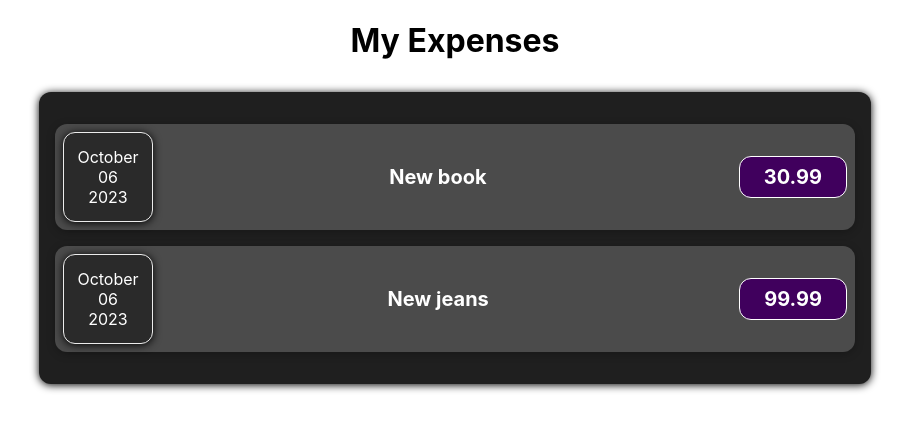
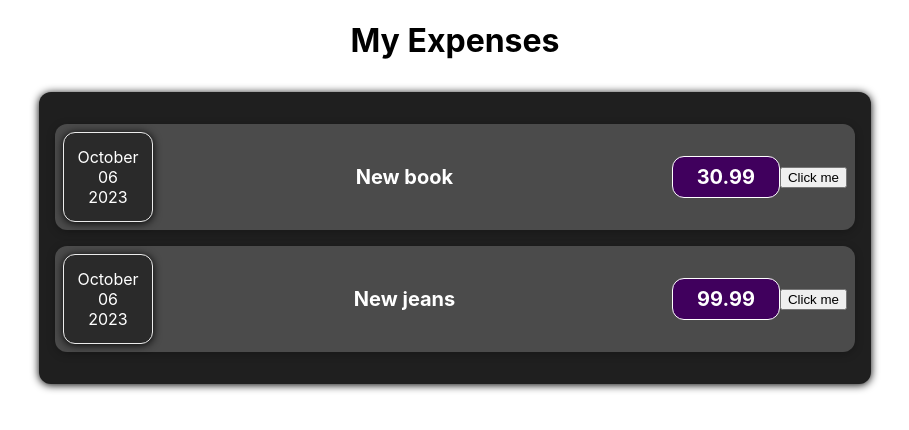
Before and after one commit to karlteine/expenses, a React (Create React App) app: page / in a window 1280 px wide. Shown: the top 430 px of the page, without its empty margins (185-1094 px from the left). Built offline with nearby package versions, Linux system fonts and the light colour scheme.

Commit message:
Added 'Click me' button

```diff
--- a/src/components/Expenses/ExpenseItem.js
+++ b/src/components/Expenses/ExpenseItem.js
@@ -1,10 +1,19 @@
 import './ExpenseItem.css'
 import ExpenseDate from './ExpenseDate'
+import Card from '../UI/Card'
+import { useState } from 'react'
 
 const ExpenseItem = (props) => {
+    const [title, setTitle] = useState(props.expenseData.title)
+
+    const clickHandler = () => {
+        console.log('Clicked!')
+        setTitle(`Updated by click ${title}`)
+        console.log(title)
+    }
 
     return (
-        <div className="expense-item">
+        <Card className="expense-item">
             <ExpenseDate
                 date={props.expenseData.date}
             />
@@ -14,7 +23,8 @@
                 <div className="expense-item__price">
                 {props.expenseData.price}</div>
             </div>
-        </div>
+            <button onClick={clickHandler}>Click me</button>
+        </Card>
     )
 }
 
```
